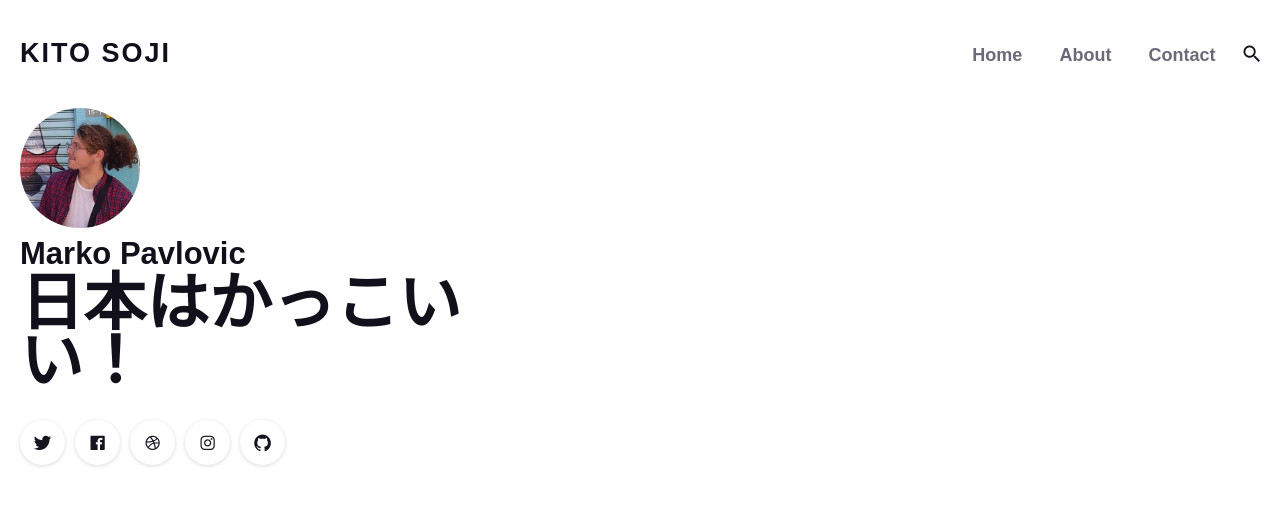
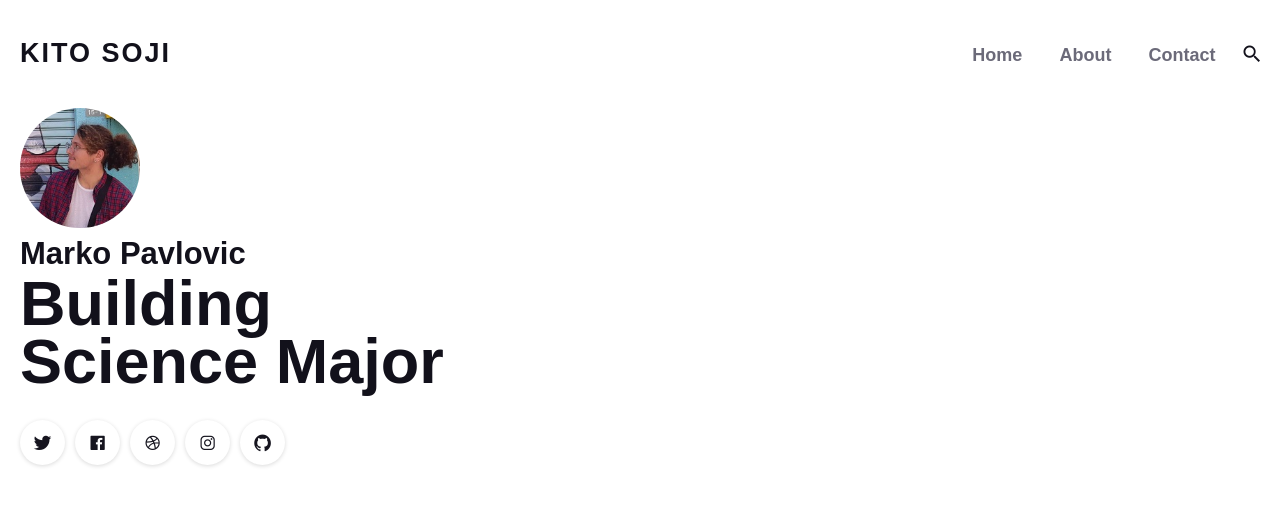
Before and after one commit to kitosoji/kitosoji, a Jekyll site: the page built from index.html, in a window 1280 px wide. Shown: the top 513 px of the page. Built offline with Jekyll 4.4.1, drawn with Linux system fonts in a browser that asks for light colours; nearby versions of some CDN libraries; some web fonts are replaced; the list of posts is cut into pages by our own code; some of the changed text lies outside the part shown; grey boxes are pictures that could not be loaded.

Commit message:
Update _config.yml

```diff
--- a/_config.yml
+++ b/_config.yml
@@ -2,7 +2,7 @@
 # General Site Settings
 title: Kito Soji
 logo: # You can add own logo. For example '/images/logo.png'.
-description: roughly means "Plan Clean" in Japanese. I'd like to tidy up garbage around our communities!
+description: roughly means "Plan Clean" in Japanese.
 baseurl: "" # The subpath of your site, e.g. /blog
 url: "" # The base hostname & protocol for your site, e.g. http://example.com
 
@@ -12,7 +12,7 @@ url: "" # The base hostname & protocol for your site, e.g. http://example.com
 author:
   avatar: '/images/profile.jpg'
   name: Marko Pavlovic
-  job: 日本はかっこいい！
+  job: Building Science Major
 
 social:
 - {icon: "ion-logo-twitter", link: "https://twitter.com"}
```
